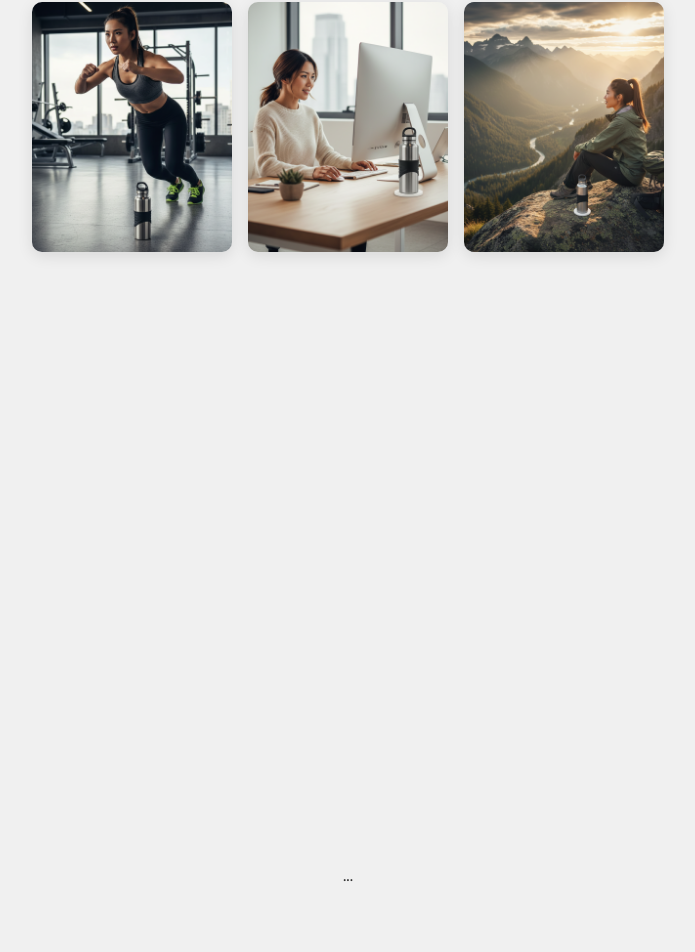
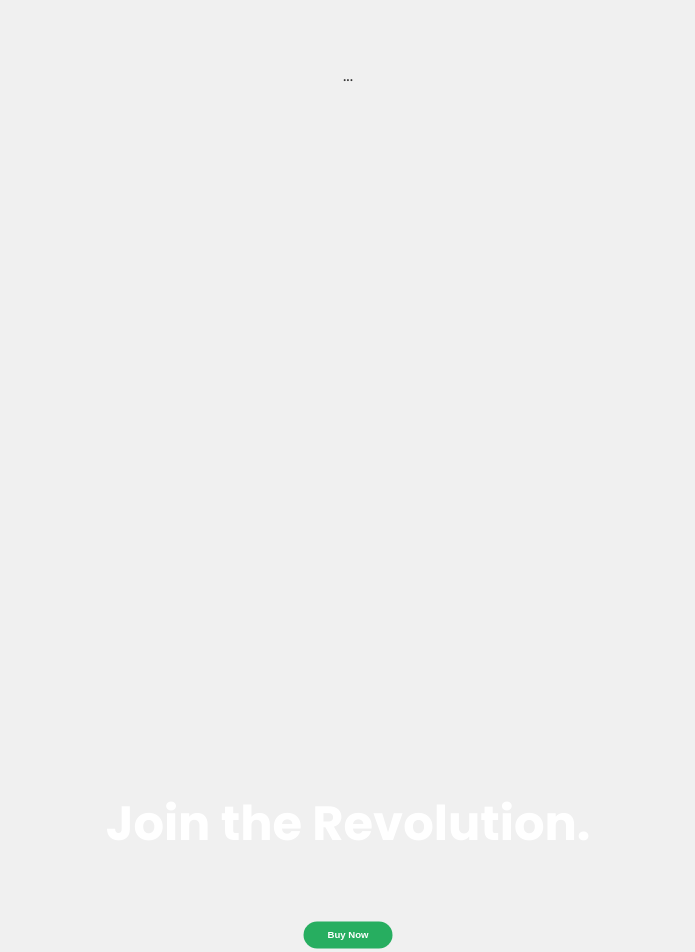
Before and after one commit to kiruphathanan/eco-bottle-storytelling, a React (Create React App) app in the folder eco-bottle/: page / in a window 1280 px wide. Shown: the part 2725-3677 px from the top of the page, without its empty margins (292-987 px from the left). Built offline with nearby package versions, Linux system fonts and the light colour scheme.

Commit message:
Step 7: Added final CTA section animation and complete the project

```diff
--- a/eco-bottle/src/App.css
+++ b/eco-bottle/src/App.css
@@ -101,3 +101,8 @@ p {
 .benefits {
   overflow: hidden; /* Prevents content from spilling out during animation */
 }
+
+/* CTA Section */
+.cta {
+  color: white; /* Make text white for the green background */
+}
--- a/eco-bottle/src/App.js
+++ b/eco-bottle/src/App.js
@@ -16,7 +16,6 @@ gsap.registerPlugin(ScrollTrigger);
 function App() {
   const component = useRef(null);
 
-  // ... All previous refs
   const titleRef = useRef(null);
   const subtitleRef = useRef(null);
   const bottleRef = useRef(null);
@@ -27,15 +26,17 @@ function App() {
   const solutionTitleRef = useRef(null);
   const solutionTextRef = useRef(null);
   const solutionBottleRef = useRef(null);
-
-  // NEW: Create refs for the benefits section
   const benefitsSectionRef = useRef(null);
   const benefitsTitleRef = useRef(null);
 
+  // NEW: Create refs for the CTA section
+  const ctaSectionRef = useRef(null);
+  const ctaTitleRef = useRef(null);
+  const ctaButtonRef = useRef(null);
 
   useLayoutEffect(() => {
     let ctx = gsap.context(() => {
-      // ... All previous animations
+      // --- All previous animations go here ---
       const introTl = gsap.timeline();
       introTl.from(titleRef.current, { opacity: 0, y: '20px', duration: 0.8, ease: 'power3.out' });
       introTl.from(subtitleRef.current, { opacity: 0, y: '20px', duration: 0.8, ease: 'power3.out' }, "-=0.6");
@@ -54,24 +55,36 @@ function App() {
       gsap.to(solutionBottleRef.current, { boxShadow: "0px 0px 30px 5px rgba(45, 212, 191, 0.7)", scrollTrigger: { trigger: solutionSectionRef.current, start: 'top 40%', end: 'bottom 100%', toggleActions: "play reverse play reverse" }});
       gsap.to(solutionBottleRef.current, { y: -150, rotate: 15, scrollTrigger: { trigger: solutionSectionRef.current, start: 'top 100%', end: 'bottom 0%', scrub: true }});
 
-      // --- NEW: BENEFITS SECTION ANIMATIONS ---
-      const benefitsTl = gsap.timeline({
+      const benefitsTl = gsap.timeline({ scrollTrigger: { trigger: benefitsSectionRef.current, start: 'top 60%' }});
+      benefitsTl.from(benefitsTitleRef.current, { opacity: 0, y: 50, duration: 1 });
+      benefitsTl.from('.lifestyle-images img', { opacity: 0, y: 50, scale: 0.95, duration: 0.7, stagger: 0.2 }, "-=0.5");
+
+      // --- NEW: CTA SECTION ANIMATIONS ---
+
+      // Background transition to green
+      gsap.to(component.current, {
+        backgroundColor: '#27ae60', // Eco-friendly green
         scrollTrigger: {
-          trigger: benefitsSectionRef.current,
+          trigger: ctaSectionRef.current,
+          start: 'top 50%',
+          end: 'bottom 100%',
+          scrub: true,
+        }
+      });
+
+      // CTA Content Timeline
+      const ctaTl = gsap.timeline({
+        scrollTrigger: {
+          trigger: ctaSectionRef.current,
           start: 'top 60%',
         }
       });
-
-      // Animate the title
-      benefitsTl.from(benefitsTitleRef.current, { opacity: 0, y: 50, duration: 1 });
-
-      // Animate the images with a stagger effect
-      benefitsTl.from('.lifestyle-images img', {
+      ctaTl.from(ctaTitleRef.current, { opacity: 0, y: 50, duration: 1 });
+      ctaTl.from(ctaButtonRef.current, {
         opacity: 0,
-        y: 50,
-        scale: 0.95,
-        duration: 0.7,
-        stagger: 0.2, // This is the magic! Animates each image 0.2s after the previous one.
+        scale: 0.5,
+        duration: 1,
+        ease: 'back.out(1.7)', // A fun, bouncy ease
       }, "-=0.5");
 
 
@@ -81,33 +94,23 @@ function App() {
 
   return (
     <div className="App" ref={component}>
-      {/* ... Intro Section ... */}
+      {/* ... All Previous Sections ... */}
       <section className="section intro">...</section>
+      <section className="section problem" ref={problemSectionRef}>...</section>
+      <section className="section solution" ref={solutionSectionRef}>...</section>
+      <section className="section benefits" ref={benefitsSectionRef}>...</section>
 
-      {/* ... Problem Section ... */}
-      <section className="section problem" ref={problemSectionRef}>...</section>
-
-      {/* ... Solution Section ... */}
-      <section className="section solution" ref={solutionSectionRef}>...</section>
-
-      {/* Section 4: Benefits */}
-      {/* NEW: Attach refs */}
-      <section className="section benefits" ref={benefitsSectionRef}>
+      {/* Section 5: CTA */}
+      {/* NEW: Attach refs to final section */}
+      <section className="section cta" ref={ctaSectionRef}>
          <div className="content">
-          <h2 ref={benefitsTitleRef}>For Every Part of Your Day.</h2>
-          <div className="lifestyle-images">
-            <img src={gymImg} alt="Person at the gym" />
-            <img src={officeImg} alt="Person at the office" />
-            <img src={travelImg} alt="Person traveling" />
-          </div>
+          <h2 ref={ctaTitleRef}>Join the Revolution.</h2>
+          <button className="cta-button" ref={ctaButtonRef}>Buy Now</button>
         </div>
       </section>
-
-      {/* ... CTA Section ... */}
-      <section className="section cta">...</section>
     </div>
   );
 }
-// NOTE: For brevity, the JSX for the first 3 sections is collapsed (...).
+// NOTE: For brevity, the JSX for the other sections is collapsed (...).
 // Do NOT remove them from your code. Only add the new refs.
 export default App;
```
